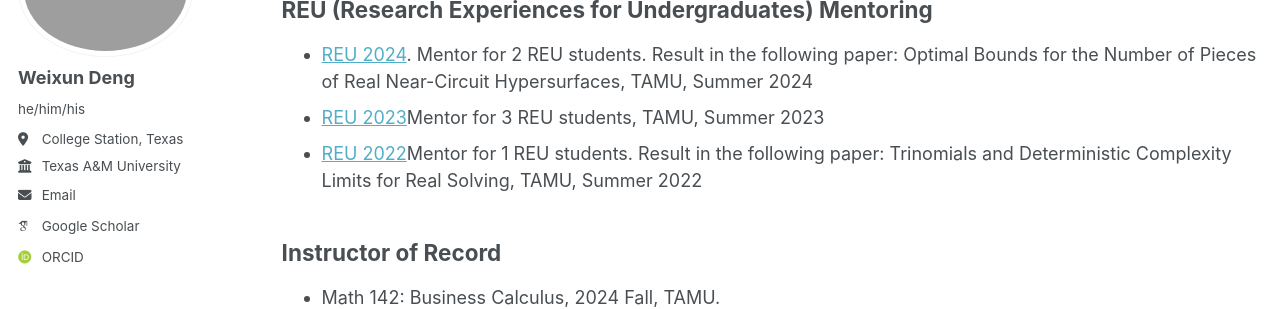
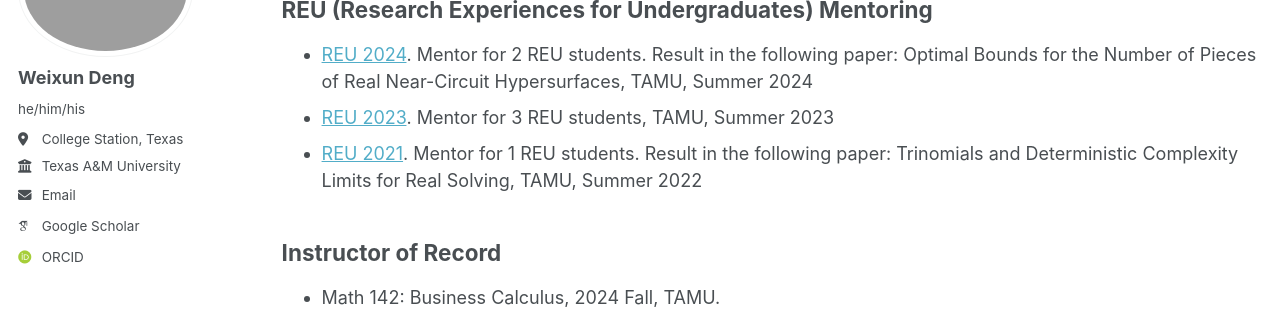
Before and after one commit to WeixunDeng/weixundeng.github.io, a Jekyll site: the page built from _pages/teaching.md, in a window 1280 px wide and 1343 px high. Shown: the part 183-492 px from the top of the window. Built offline with Jekyll 4.4.1, drawn with Linux system fonts in a browser that asks for light colours; some web fonts are replaced.

Commit message:
Update teaching.md

```diff
--- a/_pages/teaching.md
+++ b/_pages/teaching.md
@@ -7,8 +7,8 @@ author_profile: true
 
 ## REU (Research Experiences for Undergraduates) Mentoring ##
 * <a href="https://artsci.tamu.edu/mathematics/academics/undergraduate/research/reu/results/results-2024.html">REU 2024<a/>. Mentor for 2 REU students. Result in the following paper: Optimal Bounds for the Number of Pieces of Real Near-Circuit Hypersurfaces, TAMU, Summer 2024
-* <a href="https://artsci.tamu.edu/mathematics/academics/undergraduate/research/reu/results/results-2023.html">REU 2023<a/>Mentor for 3 REU students, TAMU, Summer 2023
-* <a href="https://artsci.tamu.edu/mathematics/academics/undergraduate/research/reu/results/results-2022.html">REU 2022<a/>Mentor for 1 REU students. Result in the following paper: Trinomials and Deterministic Complexity Limits for Real Solving, TAMU, Summer 2022
+* <a href="https://artsci.tamu.edu/mathematics/academics/undergraduate/research/reu/results/results-2023.html">REU 2023<a/>. Mentor for 3 REU students, TAMU, Summer 2023
+* <a href="https://artsci.tamu.edu/mathematics/academics/undergraduate/research/reu/results/results-2021.html">REU 2021<a/>. Mentor for 1 REU students. Result in the following paper: Trinomials and Deterministic Complexity Limits for Real Solving, TAMU, Summer 2022
 
 ## Instructor of Record ##
 * Math 142: Business Calculus, 2024 Fall, TAMU.
```
